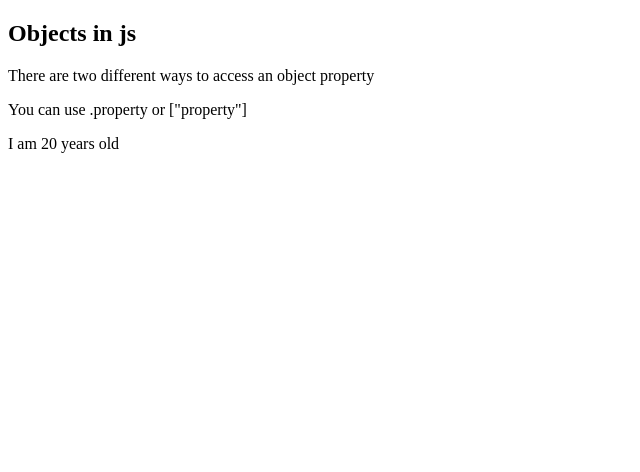
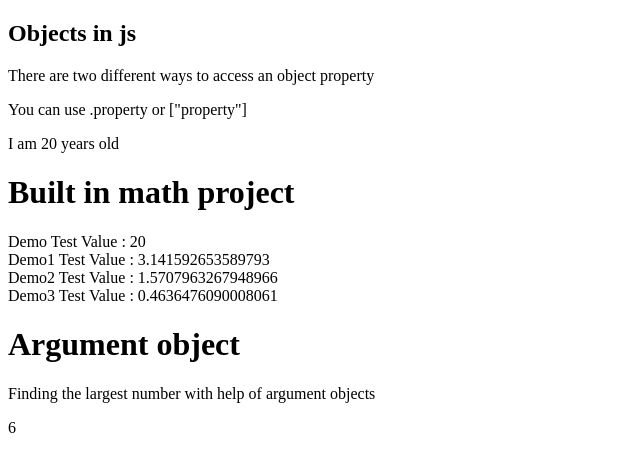
Before and after one commit to ayeshasiddiqa16/Web-devlopment-course, a plain HTML site: page object in js/index.html in a window 1280 px wide. Shown: the whole page, without its empty margins (0-640 px from the left). Drawn offline with Linux system fonts and the light colour scheme.

Commit message:
argument,object

```diff
--- a/object in js/index.html
+++ b/object in js/index.html
@@ -15,5 +15,39 @@
         document.getElementById("demo").innerHTML = person.firstName +
         " am " + person.age + " years old";
     </script>
+    <h1>Built in math project</h1>
+    <script type="text/javascript">
+        var value = Math.abs(20);
+        document.write("Demo Test Value : " + value
++"<br>");
+var value = Math.acos(-1);
+        document.write("Demo1 Test Value : " + value
++"<br>");
+var value = Math.asin(1);
+        document.write("Demo2 Test Value : " + value
++"<br>");
+var value = Math.atan(.5);
+        document.write("Demo3 Test Value : " + value
++"<br>");
+
+
+
+    </script>
+    <h1>Argument object</h1>
+    <p>Finding the largest number with help of argument objects</p>
+    <p id="result"></p>
+    <script>
+        function findMax() {
+            var i;
+            var max = 0;
+            for(i = 0; i < arguments.length; i++) {
+                if (arguments[i] > max) {
+                    max = arguments[i];
+                }
+            }
+            return max;
+        }
+        document.getElementById("result").innerHTML = findMax(4, 5, 6);
+    </script>
 </body>
 </html>
```
